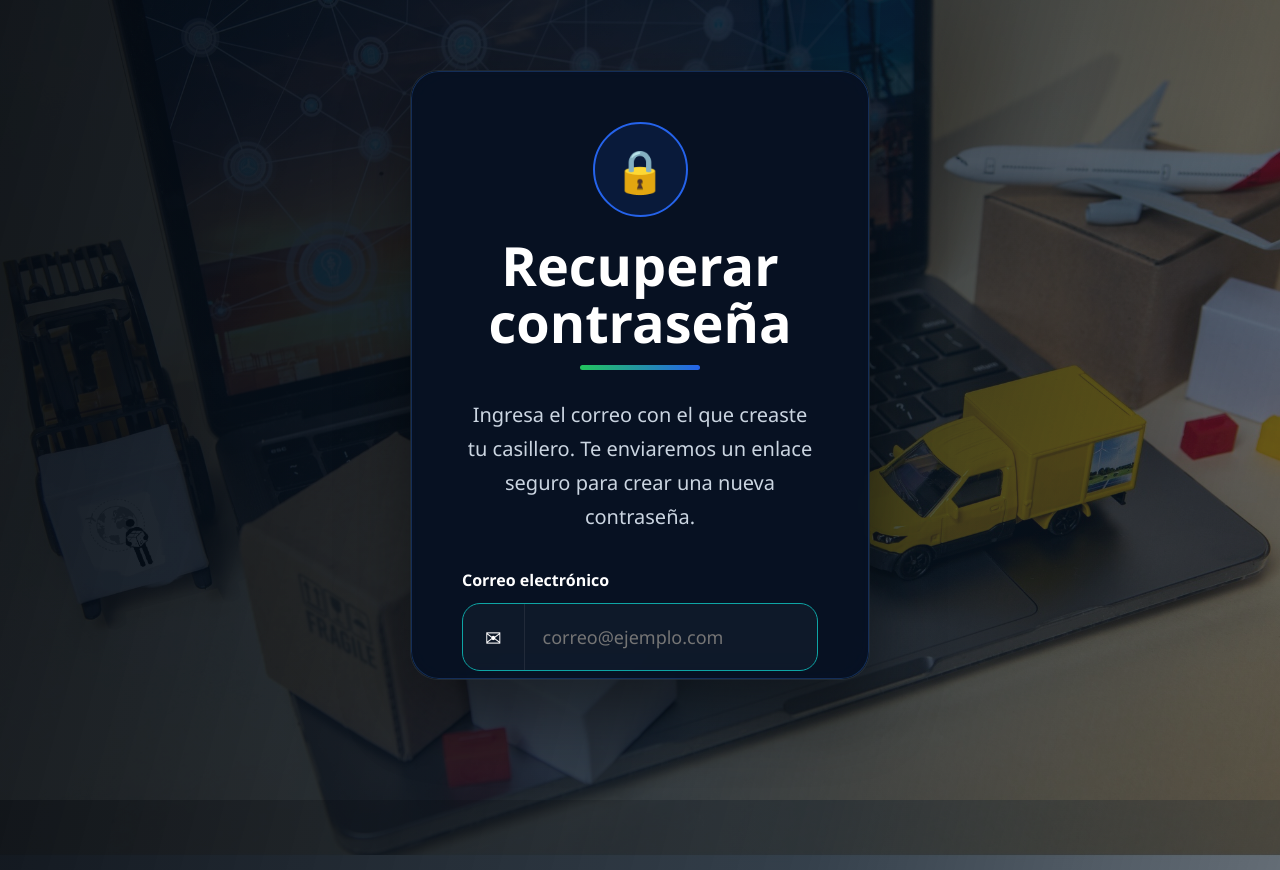
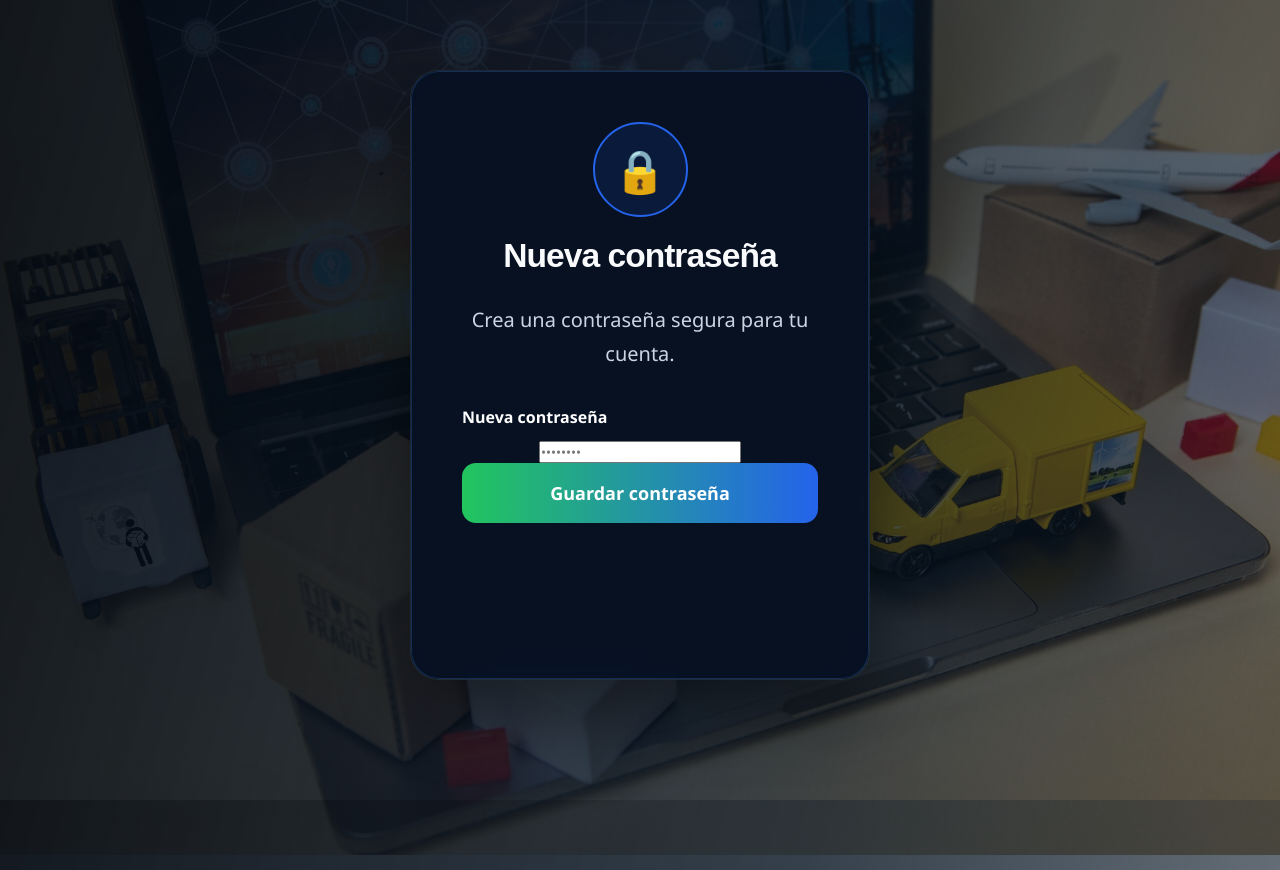
Before and after one commit to carloag210/Porencargo.co, a Python web app: template templates/reset_password.html in a window 1280 px wide. Run offline with Jinja, Linux system fonts and the light colour scheme; the template is opened without the code that fills it, so the values that code supplies are empty.

Commit message:
Update reset password page content and structure

```diff
--- a/templates/reset_password.html
+++ b/templates/reset_password.html
@@ -2,10 +2,9 @@
 <html lang="es">
 <head>
     <meta charset="UTF-8">
-    <title>Recuperar contraseña</title>
+    <title>Nueva contraseña</title>
     <link rel="stylesheet" href="/assets/css/login_register.css">
 </head>
-
 <body>
 
 <main>
@@ -13,53 +12,26 @@
 
     <form class="form-container recovery-card" method="POST">
 
-            <div class="lock-circle">
-                🔒
-            </div>
+        <div class="lock-circle">🔒</div>
 
-            <h1>Recuperar contraseña</h1>
-
-            <div class="gradient-line"></div>
+        <h2>Nueva contraseña</h2>
 
         <p class="subtitulo">
-                Ingresa el correo con el que creaste tu casillero.
-                Te enviaremos un enlace seguro para crear una nueva contraseña.
+            Crea una contraseña segura para tu cuenta.
         </p>
 
-            {% with messages = get_flashed_messages(with_categories=true) %}
-              {% if messages %}
-                {% for categoria, mensaje in messages %}
-                  <div class="flash {{ categoria }}">{{ mensaje }}</div>
-                {% endfor %}
-              {% endif %}
-            {% endwith %}
+        <label>Nueva contraseña</label>
 
-            <label>Correo electrónico</label>
+        <input
+            class="form-input"
+            type="password"
+            name="password"
+            placeholder="••••••••"
+            required>
 
-            <div class="input-mail">
-                <span class="icon">✉</span>
-                <input
-                    type="email"
-                    name="email"
-                    placeholder="correo@ejemplo.com"
-                    required>
-            </div>
-
-            <button class="btn-recovery" type="submit">
-                📩 Enviar enlace
+        <button class="btn-gradient" type="submit">
+            Guardar contraseña
         </button>
-
-            <div class="security-box">
-                <div class="shield">🛡</div>
-                <div>
-                    <strong>El enlace será válido durante 30 minutos.</strong>
-                    <p>Por tu seguridad, expirará automáticamente.</p>
-                </div>
-            </div>
-
-            <a href="{{ url_for('login') }}" class="back-link">
-                ← Volver al inicio de sesión
-            </a>
 
     </form>
 
```
Lines whose indentation alone changed are shown as unchanged.
